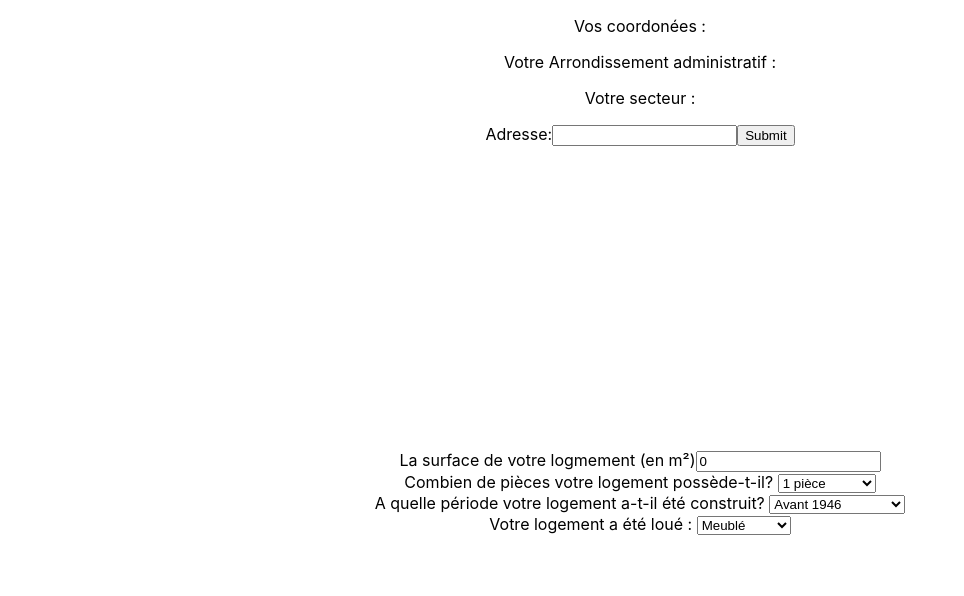
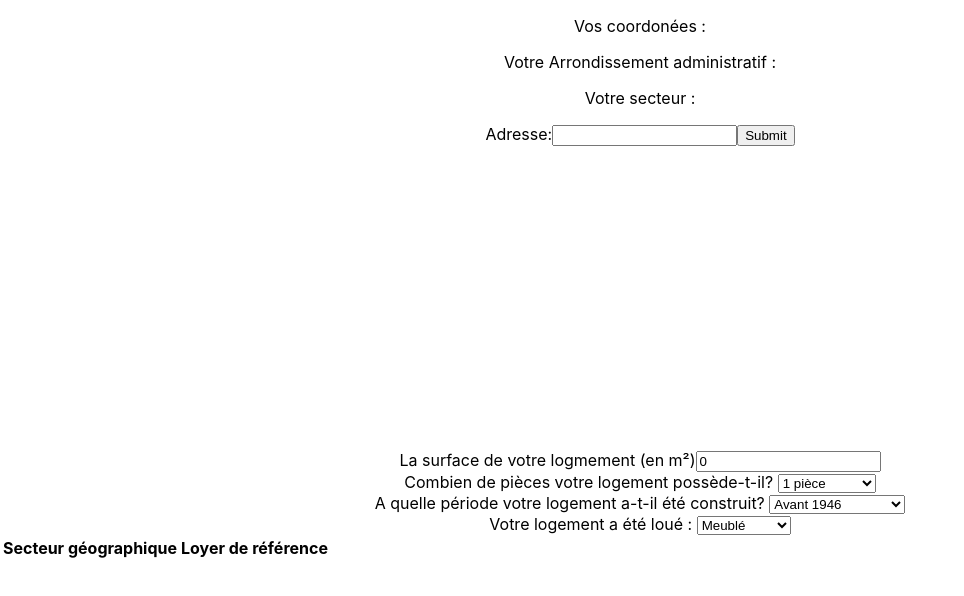
Before and after one commit to sambiak/loyers, a React (Create React App) app: page / in a window 1280 px wide. Shown: the top 596 px of the page, without its empty margins (0-964 px from the left). Built offline with nearby package versions, Linux system fonts and the light colour scheme.

Commit message:
fin de travail de vendredi

```diff
--- a/src/Adresse.tsx
+++ b/src/Adresse.tsx
@@ -41,7 +41,12 @@ export interface Properties {
   street?: string;
 }
 
-export function Adresse(props: any) {
+interface Props{
+  secteur:number|null
+  setSecteur:React.Dispatch<React.SetStateAction<number | null>>
+}
+
+export function Adresse(props: Props) {
   const [name, setName] = useState("");
   const [cordonnés, setCord] = useState<[number, number] | null>(null);
   const [carte, setCarte] = useState<CartesArrondissement | null>(null);
@@ -49,7 +54,6 @@ export function Adresse(props: any) {
   const [quartiers, setQuartiers] = useState<Record<number, number> | null>(
     null
   );
-  const [secteur, setSecteur] = useState<number | null>(null);
 
   useEffect(() => {
     fetch("quartier_paris.geojson")
@@ -78,9 +82,9 @@ export function Adresse(props: any) {
   useEffect(() => {
     console.log("dom modified", quartier, quartiers);
     if (quartier && quartiers) {
-      setSecteur(quartiers[quartier]);
+      props.setSecteur(quartiers[quartier]);
     }
-  }, [quartiers, quartier]);
+  }, [quartiers, quartier, props]);
 
   const handleSubmit = (evt: any) => {
     evt.preventDefault();
@@ -97,7 +101,7 @@ export function Adresse(props: any) {
 
       <p>Vos coordonées : {cordonnés}</p>
       <p>Votre Arrondissement administratif : {quartier}</p>
-      <p>Votre secteur : {secteur}</p>
+      <p>Votre secteur : {props.secteur}</p>
       <label>
         Adresse:
         <input
--- a/src/App.tsx
+++ b/src/App.tsx
@@ -14,23 +14,42 @@ function App() {
   const [piece, setPiece] = useState<string>("");
   const [annee, setAnnee] = useState<string>("");
   const [mobilier, setMobilier] = useState<string>("");
+  const [secteur, setSecteur] = useState<number | null>(null);
 
   useEffect(() => {
     d3.dsv(";", "loyersdereferencemeuble.csv").then((data) => {
-
       setMeublé(data);
-      console.log("meublé:", meublé, data);
-
+      console.log("meublé:", data);
     });
   }, []);
 
   return (
     <div className="App">
-      <Adresse></Adresse>
+      <Adresse secteur={secteur} setSecteur={setSecteur} />
       <Entree_surface surface={surface} setSurface={setSurface} />
       <Entree_piece piece={piece} setPiece={setPiece} />
       <Entree_annee annee={annee} setAnnee={setAnnee} />
       <Entree_mobilier mobilier={mobilier} setMobilier={setMobilier} />
+      <table>
+        <tbody>
+          <tr>
+            <th>Secteur géographique</th>
+            <th>Loyer de référence</th>
+          </tr>
+
+          {meublé &&
+            meublé
+              .filter(
+                (d) => parseInt(d["Secteur géographique"]!, 10) === secteur
+              )
+              .map((d,i) => (
+                <tr key={i}>
+                  <td>{d["Secteur géographique"]}</td>
+                  <td>{d["Loyer de référence"]}</td>
+                </tr>
+              ))}
+        </tbody>
+      </table>
     </div>
   );
 }
--- a/src/assets/d3/index.ts
+++ b/src/assets/d3/index.ts
@@ -1,5 +1,5 @@
 import {geoEqualEarth, geoPath, geoContains} from 'd3-geo';
-import {json, select, csv, tsv, dsv, geoMercator, DSVRowArray} from 'd3';
+import {json, select, csv, tsv, dsv, geoMercator} from 'd3';
 import {filter} from 'd3-array';
 export default {
     geoEqualEarth,
```
Also changed, not shown: src/resultat.tsx (added, +30 -0 lines).
